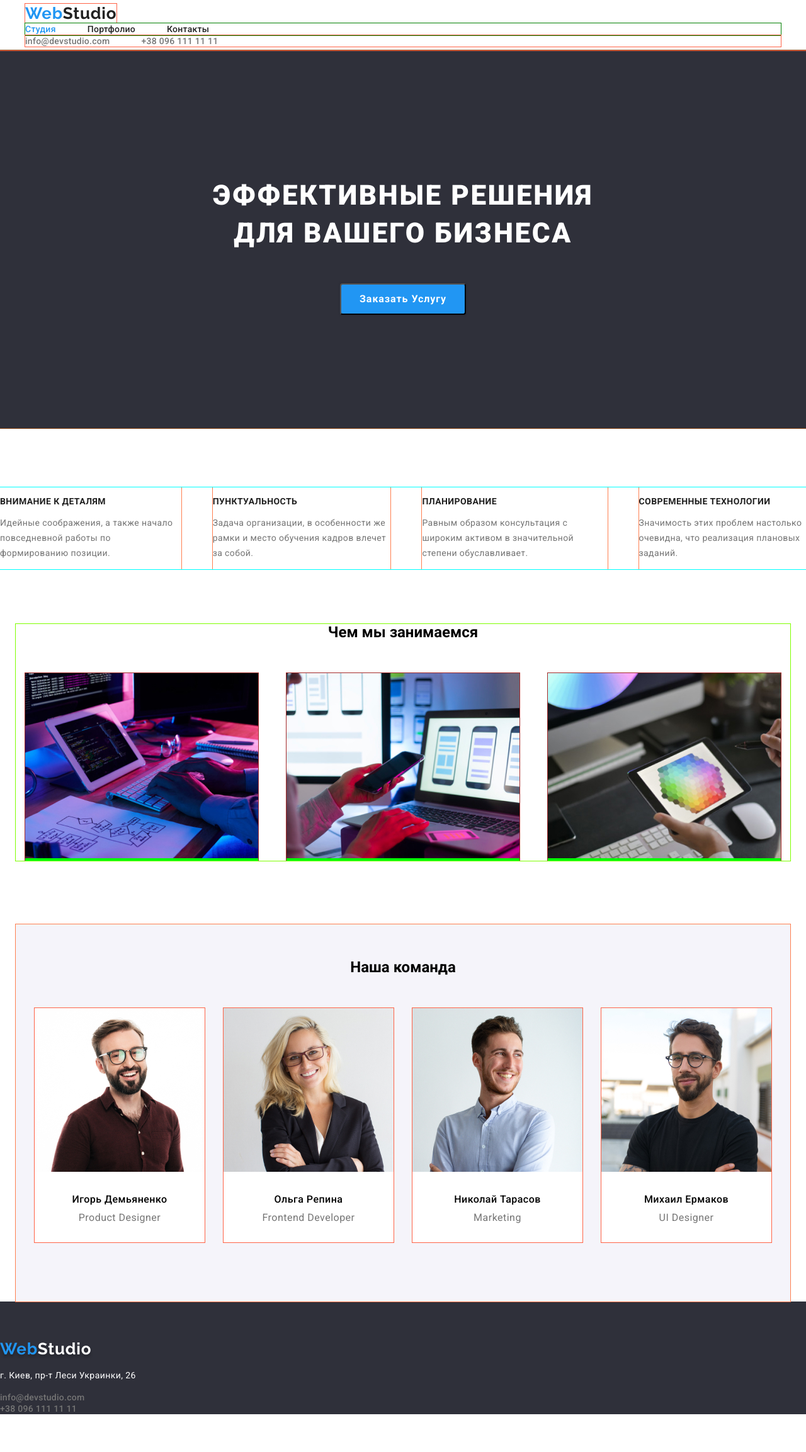
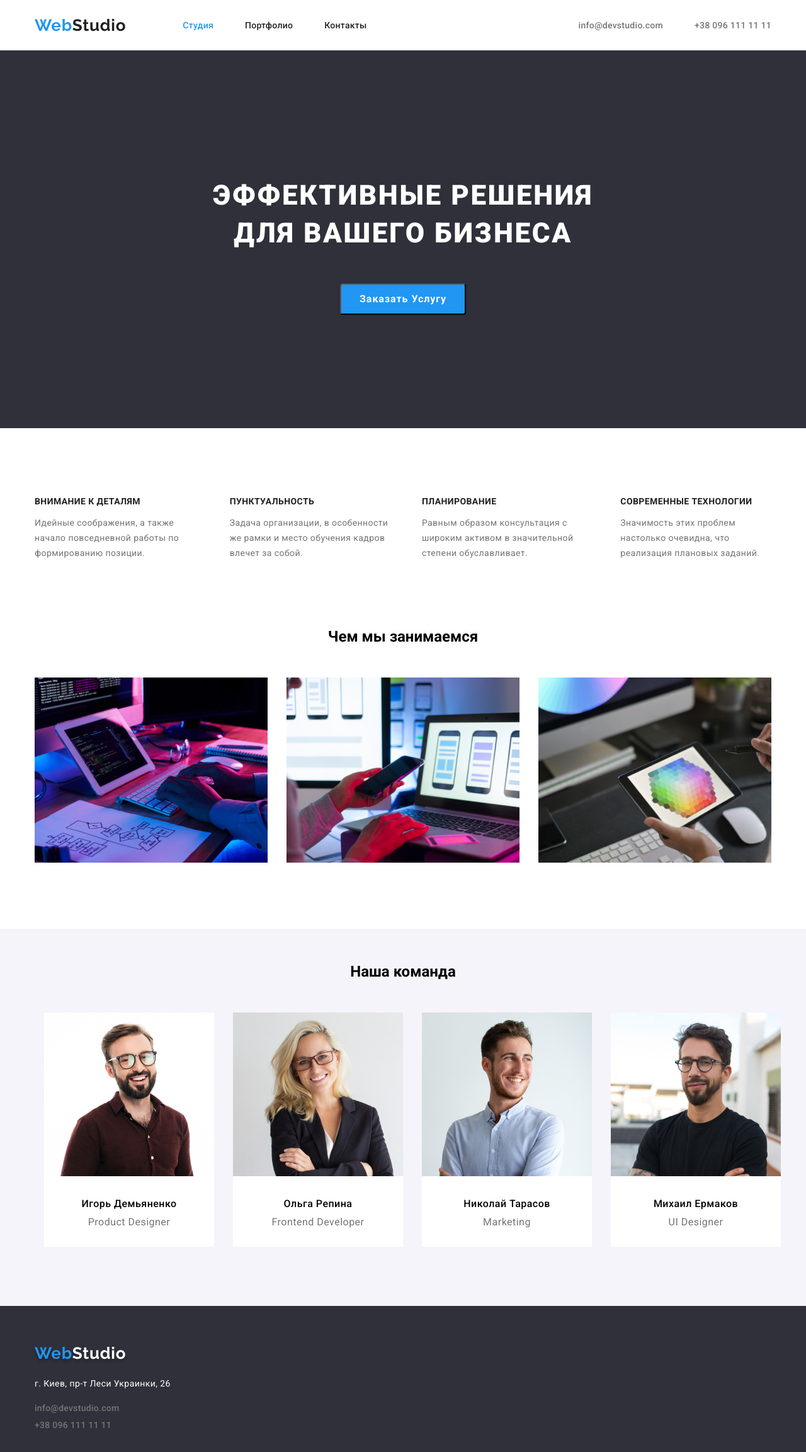
Before and after one commit to Dsyn95/goit-markup-hw-03, a plain HTML site: page index.html in a window 1280 px wide. Shown: the whole page at 63% size. Before the commit the page ends 2246 px from the top, so only its background shows below. Drawn offline with Linux system fonts and the light colour scheme.

Commit message:
Commit 6

```diff
--- a/index.html
+++ b/index.html
@@ -11,9 +11,9 @@
     <link rel="stylesheet" href="./styles/modern.css">
     <link rel="stylesheet" href="./styles/style.css">
 </head>
+
 <body>
-    <header class="header">
-        <div class="container">
+    <header class="header container">
         <a class="logo" href="./index.html">Web<span>Studio</span></a>
         <nav class="navigation">
             <ul class="main-nav">
@@ -36,34 +36,37 @@
                 <a class="address-bar" href="tel:+380961111111">+38 096 111 11 11</a>
             </li>
         </ul>
-            </div>
     </header>
     <main>
         <section class="main-content">
             <h1 class="main-content-text">
-                Эффективные решения <br/> для вашего бизнеса
+                Эффективные решения <br /> для вашего бизнеса
             </h1>
             <button class="main-button">
                 Заказать Услугу
             </button>
         </section>
-        <section class="texts">
+        <section class="texts  container">
             <ul class="main-directions">
                 <li>
                     <h3 class="header-text">Внимание к деталям</h3>
-            <p class="paragraph-text">Идейные соображения, а также начало повседневной работы по формированию позиции.</p>
+                    <p class="paragraph-text">Идейные соображения, а также начало повседневной работы по формированию
+                        позиции.</p>
                 </li>
                 <li>
                     <h3 class="header-text">Пунктуальность</h3>
-            <p class="paragraph-text">Задача организации, в особенности же рамки и место обучения кадров влечет за собой.</p>
+                    <p class="paragraph-text">Задача организации, в особенности же рамки и место обучения кадров влечет
+                        за собой.</p>
                 </li>
                 <li>
                     <h3 class="header-text">Планирование</h3>
-            <p class="paragraph-text">Равным образом консультация с широким активом в значительной степени обуславливает.</p>
+                    <p class="paragraph-text">Равным образом консультация с широким активом в значительной степени
+                        обуславливает.</p>
                 </li>
                 <li>
                     <h3 class="header-text">Современные технологии</h3>
-            <p class="paragraph-text">Значимость этих проблем настолько очевидна, что реализация плановых заданий.</p>
+                    <p class="paragraph-text">Значимость этих проблем настолько очевидна, что реализация плановых
+                        заданий.</p>
                 </li>
             </ul>
         </section>
@@ -75,7 +78,8 @@
                 <li><img src="./images/Application3.jpg" alt="Application area 3" width="370"></li>
             </ul>
         </section>
-    <section class="section-staff container">
+        <section class="section-staff">
+            <div class=" container">
                 <h2 class="topic">Наша команда</h2>
                 <ul class="list_of_company_representatives">
                     <li>
@@ -99,14 +103,15 @@
                         <p class="post">UI Designer</p>
                     </li>
                 </ul>
+            </div>
         </section>
     </main>
     <footer class="footer-design">
-        <div class="footer-content">
+        <div class="footer-content container">
             <a class="logo-footer" href="./index.html">Web<span>Studio</span></a>
             <address>
-              <p class="physical-adress">г. Киев, пр-т Леси Украинки, 26</p>
                 <ul class="footer-adress-bar">
+                    <li><p>г. Киев, пр-т Леси Украинки, 26</p></li>
                     <li><a class="address-bar" href="mailto:info@devstudio.com">info@devstudio.com</a></li>
                     <li><a class="address-bar" href="tel:+380961111111">+38 096 111 11 11</a></li>
                 </ul>
--- a/styles/style.css
+++ b/styles/style.css
@@ -6,6 +6,14 @@
   --white-index: #ffffff;
   --letter-spacing-main: 00.03em;
   --footer-bg-color: #2f303a;
+}
+html {
+  box-sizing: border-box;
+}
+*,
+*::before,
+*::after {
+  box-sizing: inherit;
 }
 ul {
   list-style: none;
@@ -29,11 +37,11 @@ header {
 }
 .header {
   display: flex;
-  outline: 1px solid tomato;
+  /* outline: 1px solid tomato; */
   height: 80px;
 }
 .logo {
-  outline: 1px solid tomato;
+  /* outline: 1px solid tomato; */
   margin-right: 90px;
   text-decoration: none;
   font-family: Raleway;
@@ -50,7 +58,7 @@ header {
 .main-nav {
   display: flex;
   padding: 0;
-  outline: 1px solid green;
+  /* outline: 1px solid green; */
   list-style: none;
   display: flex;
 }
@@ -63,7 +71,7 @@ header {
 .contacs-nav {
   margin-left: auto;
   padding: 0;
-  outline: 1px solid tomato;
+  /* outline: 1px solid tomato; */
   list-style: none;
   display: flex;
 }
@@ -102,7 +110,7 @@ header {
   color: var(--main-color-text);
 }
 .main-content {
-  outline: 1px solid saddlebrown;
+  /* outline: 1px solid saddlebrown; */
   height: 600px;
   margin-bottom: 94px;
   background-color: var(--footer-bg-color);
@@ -140,8 +148,8 @@ header {
   box-shadow: 0 0 4px rgb(0 0 0 / 15%);
 }
 .texts {
-  outline: 1px solid cyan;
-  margin-bottom: 87px;
+  /* outline: 1px solid cyan; */
+  margin-bottom: 94px;
 }
 .main-directions {
   padding: 0;
@@ -150,7 +158,7 @@ header {
   list-style: none;
 }
 .main-directions li {
-  outline: 1px solid coral;
+  /* outline: 1px solid coral; */
   margin: 0 50px 0 0;
 }
 .main-directions li:last-child {
@@ -178,7 +186,7 @@ header {
   color: var(--main-color-text);
 }
 .activity {
-  outline: 1px solid chartreuse;
+  /* outline: 1px solid chartreuse; */
   margin-bottom: 101px;
 }
 .topic {
@@ -199,8 +207,8 @@ header {
 .applications li {
   display: block;
   margin: 0 15px;
-  outline: 1px solid brown;
-  background-color: lime;
+  /* outline: 1px solid brown; */
+  /* background-color: lime; */
 }
 /* .Staff */
 .section-staff {
@@ -210,7 +218,7 @@ header {
   font-weight: 500;
   line-height: 1.19;
   background-color: #f5f4fa;
-  outline: 1px solid coral;
+  /* outline: 1px solid coral; */
 }
 .section-staff h2 {
   margin-bottom: 50px;
@@ -224,7 +232,7 @@ header {
 .list_of_company_representatives > li {
   margin: 0 15px;
   background-color: var(--white-index);
-  outline: 1px solid tomato;
+  /* outline: 1px solid tomato; */
 }
 .section-staff .names {
   margin-top: 30px;
@@ -249,6 +257,7 @@ header {
   letter-spacing: 0.03em;
   color: var(--main-color-text);
 }
+/* .Footer */
 .footer-design {
   background-color: var(--footer-bg-color);
 }
@@ -269,7 +278,20 @@ header {
 .logo-footer span {
   color: var(--white-index);
 }
-.physical-adress {
+.footer-adress-bar {
+  list-style: none;
+}
+.footer-adress-bar a:hover {
+  color: #ffffff99;
+}
+.footer-adress-bar > li:not(:last-child) {
+  padding-bottom: 9px;
+}
+.footer-adress-bar > li:last-child {
+  padding-bottom: 60px;
+}
+.footer-adress-bar p {
+  margin: 20px 0 9px 0;
   font-family: Roboto;
   font-style: normal;
   font-weight: 400;
@@ -278,19 +300,14 @@ header {
   letter-spacing: 0.03em;
   color: var(--white-index);
 }
-.footer-adress-bar a:hover {
-  color: #ffffff99;
-}
-.footer-adress-bar {
-  list-style: none;
-}
-/Portfolio/ .portfolio-content {
+/* /Portfolio/  */
+.portfolio-content {
   margin: 94px auto;
-  outline: 1px solid darkcyan;
+  /* outline: 1px solid darkcyan; */
 }
 .page-buttons {
   display: inline-flex;
-  margin: 0 0 50px 495px;
+  margin: 0 0 50px 295px;
   padding: 0;
   text-align: center;
   list-style: none;
@@ -303,6 +320,7 @@ header {
 }
 .button-filter:hover,
 .button-filter:focus {
+  cursor: pointer;
   outline-width: 0;
   background-color: var(--actual-color-text);
   color: var(--white-index);
@@ -321,19 +339,18 @@ header {
   border: none;
 }
 .portfolio-cards {
-  margin: 0 215px;
-  padding: 0;
   display: flex;
   flex-wrap: wrap;
   list-style: none;
 }
 .portfolio-cards > li {
   width: calc((100% - 60px) / 3);
+  border: 1px solid #eeeeee;
 }
 .portfolio-cards > li:not(:nth-child(3n)) {
   margin-right: 30px;
 }
-.portfolio-cards > li:not(:nth-last-child(n + 3)) {
+.portfolio-cards > li:not(:nth-last-child(-n + 3)) {
   margin-bottom: 30px;
 }
 .portfolio-cards .article {
```
Also changed, not shown: portfolio.html (+7 -5 lines). Lines whose indentation alone changed are shown as unchanged.
